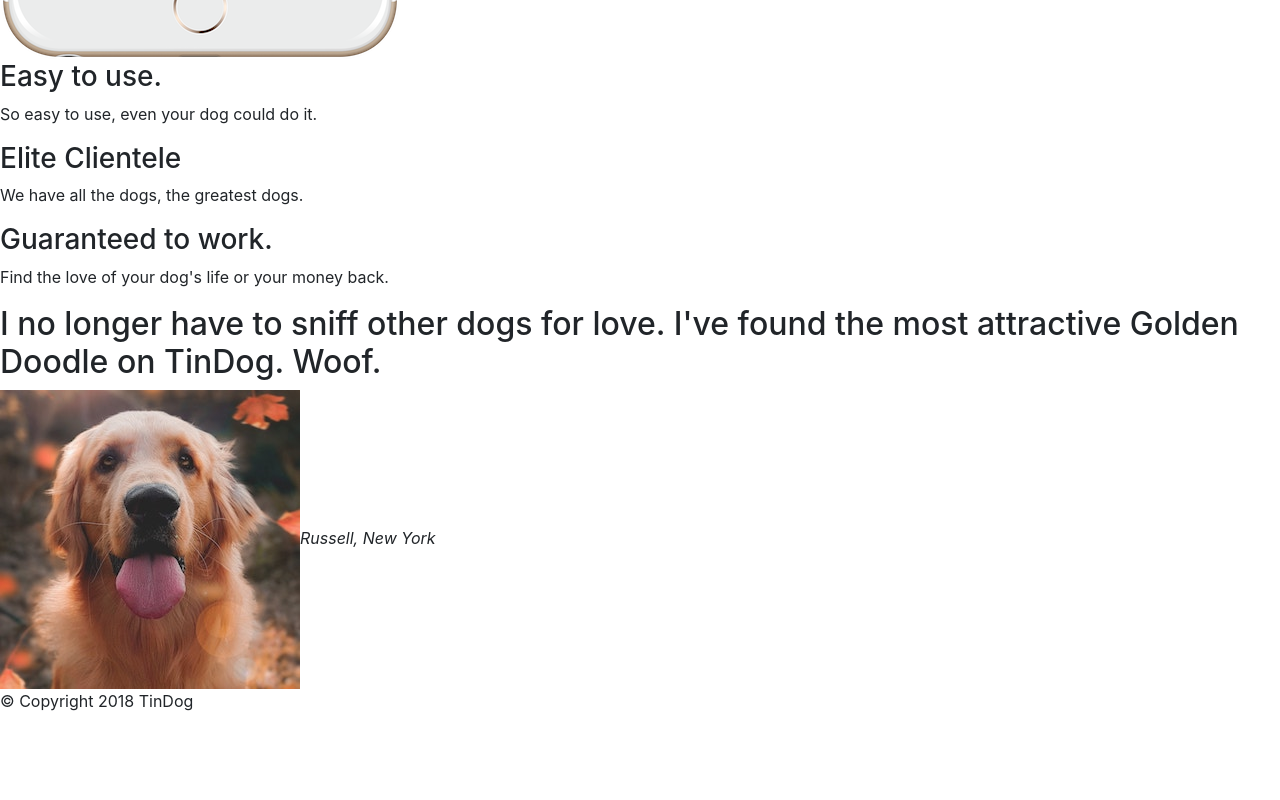
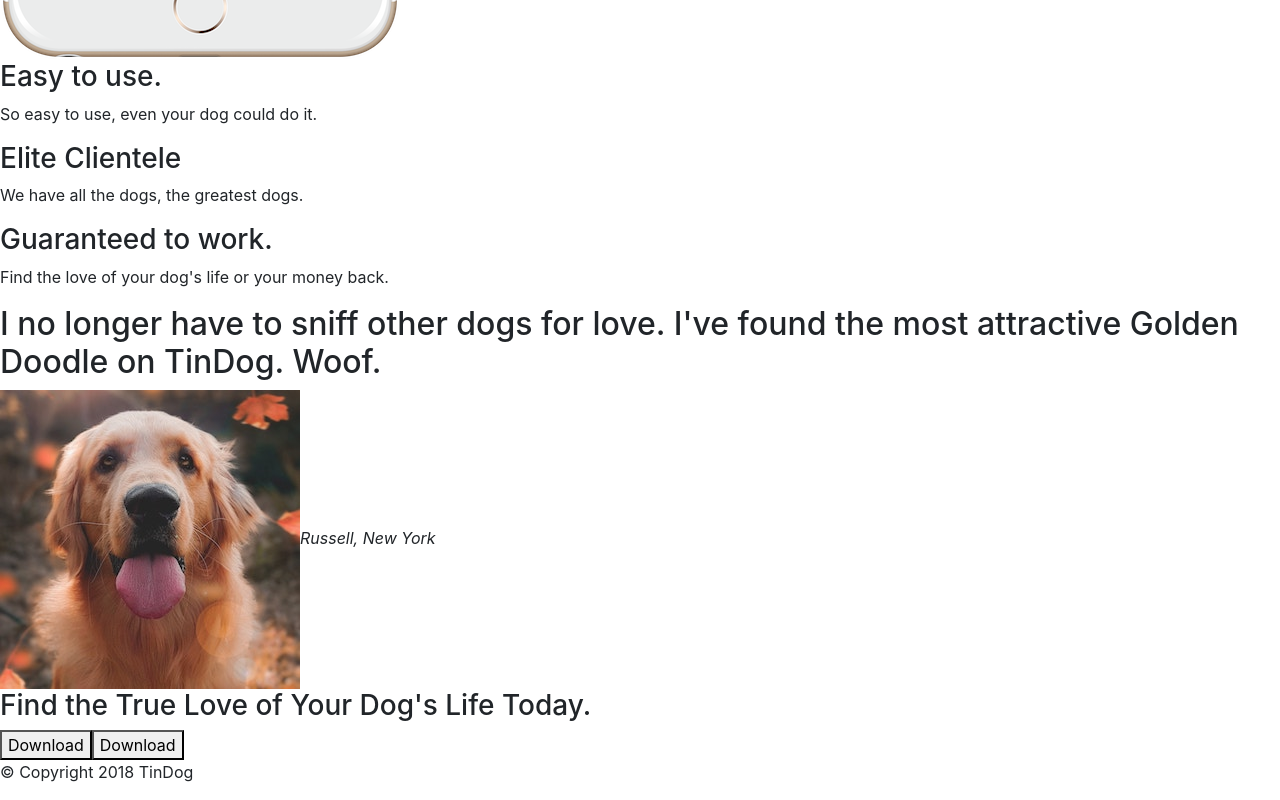
Before and after one commit to bellmarc/tindog-matching-app, a React (Create React App) app in the folder client/: page / in a window 1280 px wide. Shown: the part 889-1689 px from the top of the page. Before the commit the page ends 1618 px from the top, so only its background shows below. Built offline with nearby package versions, Linux system fonts and the light colour scheme.

Commit message:
CTA section included in Home

```diff
--- a/client/src/components/Home.js
+++ b/client/src/components/Home.js
@@ -19,6 +19,11 @@ const Home =() => {
         </div>
         <Features />
         <Testamonials />
+        <section id="cta">
+            <h3>Find the True Love of Your Dog's Life Today.</h3>
+            <button type="button">Download</button>
+            <button type="button">Download</button>
+        </section>
         <p>© Copyright 2018 TinDog</p>
     </div>
     )
```
